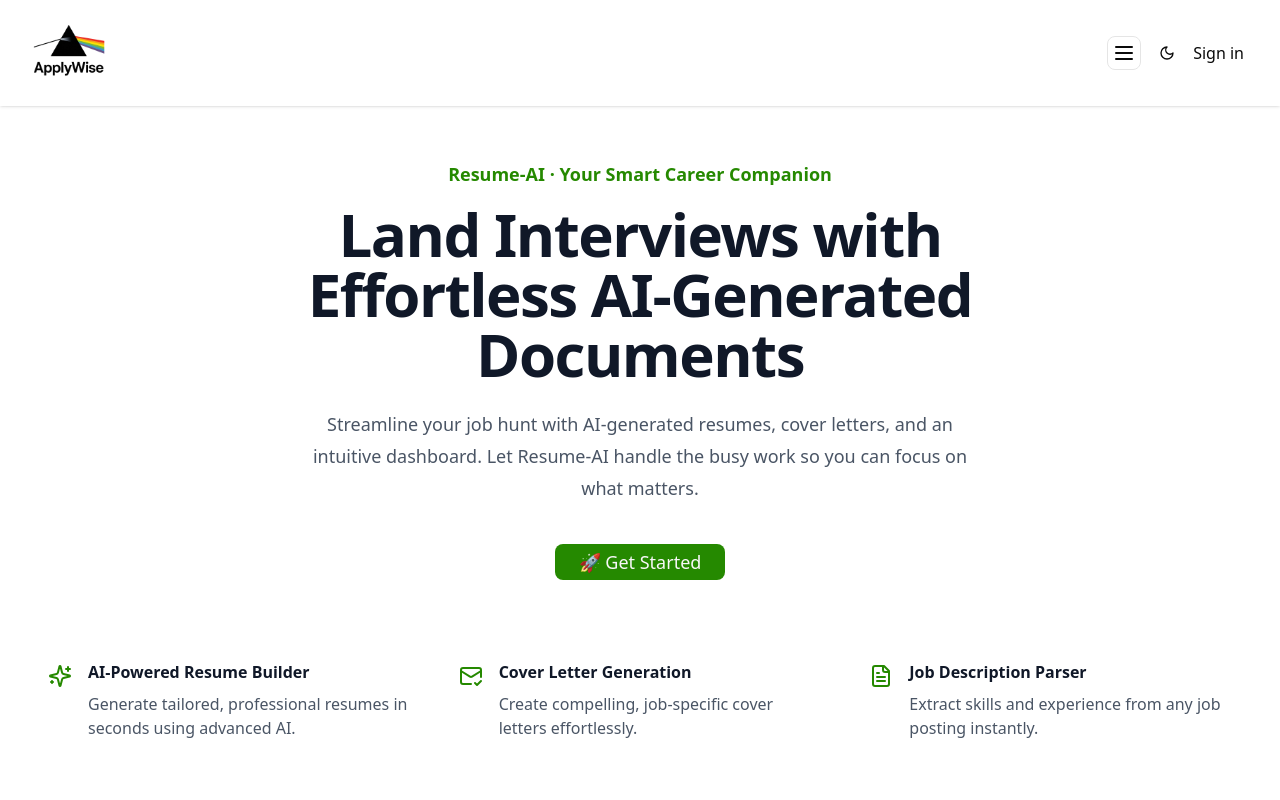
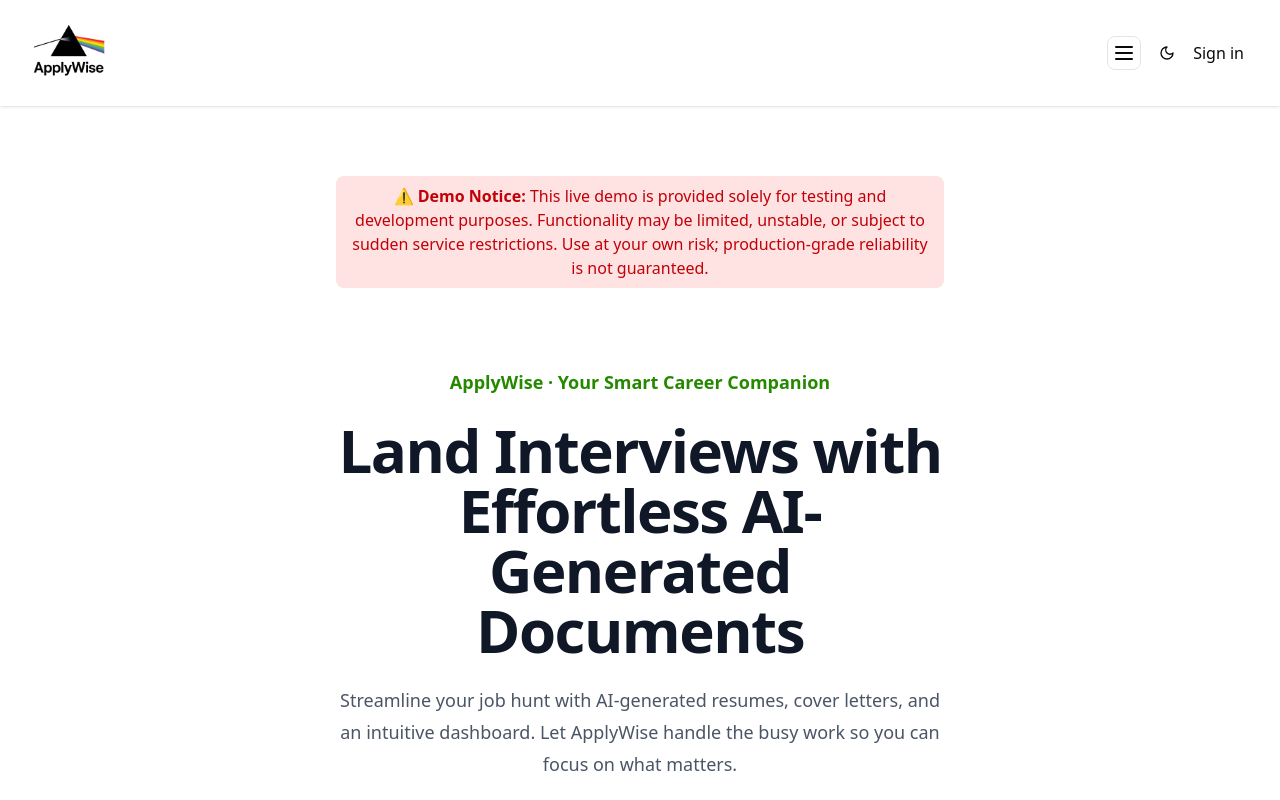
Before and after one commit to munaciella/resume-ai, a Next.js app: page / in a window 1280 px wide. Shown: the top 800 px of the page. Built offline with nearby package versions, Linux system fonts and the light colour scheme; no server answers.

Commit message:
update readme

```diff
--- a/src/app/page.tsx
+++ b/src/app/page.tsx
@@ -15,7 +15,8 @@
 const features = [
   {
     name: "AI-Powered Resume Builder",
-    description: "Generate tailored, professional resumes in seconds using advanced AI.",
+    description:
+      "Generate tailored, professional resumes in seconds using advanced AI.",
     icon: SparklesIcon,
   },
   {
@@ -25,22 +26,26 @@
   },
   {
     name: "Job Description Parser",
-    description: "Extract skills and experience from any job posting instantly.",
+    description:
+      "Extract skills and experience from any job posting instantly.",
     icon: FileTextIcon,
   },
   {
     name: "Application Tracker",
-    description: "Track your job application progress, notes, and statuses all in one place.",
+    description:
+      "Track your job application progress, notes, and statuses all in one place.",
     icon: FileCheck2Icon,
   },
   {
     name: "Personalized Dashboard",
-    description: "All your jobs, documents, and statuses, neatly organized in your dashboard.",
+    description:
+      "All your jobs, documents, and statuses, neatly organized in your dashboard.",
     icon: UserCircle2Icon,
   },
   {
     name: "One-Click Save & Export",
-    description: "Save, edit, or export resumes and cover letters with just a click.",
+    description:
+      "Save, edit, or export resumes and cover letters with just a click.",
     icon: RocketIcon,
   },
 ];
@@ -68,26 +73,43 @@
 
   return (
     <main className="flex-1 overflow-scroll text-foreground">
-      <div className="py-16 rounded-md shadow-lg">
-        <div className="absolute top-5 right-5">
-        </div>
+      <div className="py-20 rounded-md shadow-lg">
+        <div className="absolute top-5 right-5"></div>
 
         <div className="flex flex-col items-center mx-auto max-w-7xl px-6 lg:px-8">
-          <div className="mx-auto max-w-2xl sm:text-center">
-            <h2 className="text-lg font-semibold leading-7 text-primary">
-              Resume-AI · Your Smart Career Companion
+          <div className="mx-auto max-w-2xl text-center space-y-6 px-6 lg:px-8">
+            <p
+              role="alert"
+              className="inline-block bg-red-100 dark:bg-red-900 px-4 py-2 rounded-md text-red-700 dark:text-red-300 font-medium text-md"
+            >
+              <span className="mr-1">⚠️</span>
+              <strong>Demo Notice:</strong>{" "}
+              <span className="font-light">
+                This live demo is provided solely for testing and development
+                purposes. Functionality may be limited, unstable, or subject to
+                sudden service restrictions. Use at your own risk;
+                production-grade reliability is not guaranteed.
+              </span>
+            </p>
+
+            <h2 className="text-lg font-semibold leading-7 text-primary mt-14">
+              ApplyWise · Your Smart Career Companion
             </h2>
-            <p className="mt-4 text-4xl font-bold tracking-tight text-gray-900 dark:text-white sm:text-6xl">
+            <p className="mt-2 text-4xl font-bold tracking-tight text-gray-900 dark:text-white sm:text-6xl">
               Land Interviews with Effortless AI-Generated Documents
             </p>
 
             <p className="mt-6 text-lg leading-8 text-gray-600 dark:text-gray-300">
-              Streamline your job hunt with AI-generated resumes, cover letters, and an intuitive
-              dashboard. Let Resume-AI handle the busy work so you can focus on what matters.
+              Streamline your job hunt with AI-generated resumes, cover letters,
+              and an intuitive dashboard. Let ApplyWise handle the busy work so
+              you can focus on what matters.
             </p>
           </div>
 
-          <Button onClick={handleClick} className="mt-10 px-6 py-4 text-lg cursor-pointer">
+          <Button
+            onClick={handleClick}
+            className="mt-10 px-6 py-4 text-lg cursor-pointer"
+          >
             🚀 Get Started
           </Button>
         </div>
```
Also changed, not shown: 1 other file (tests, documents, lock files or other folders).
